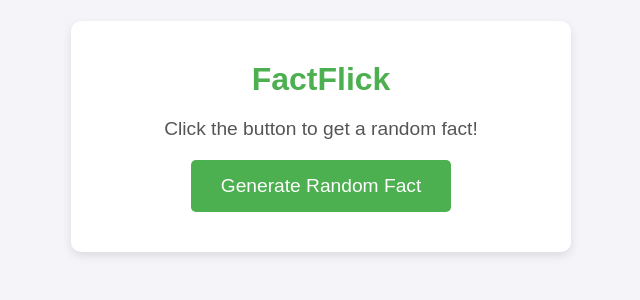
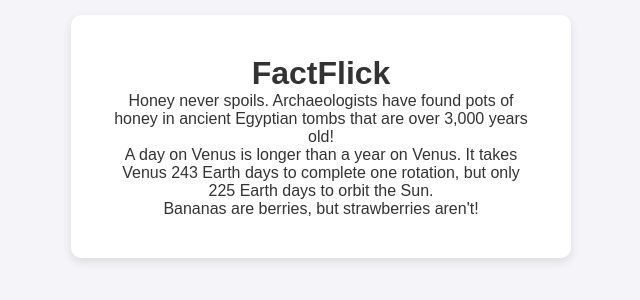
Before and after one commit to RobertoEchCCHS/FactFlick, a plain HTML site: page index.html in a window 1280 px wide. Shown: the part 264-564 px from the top of the page, without its empty margins (319-959 px from the left). Drawn offline with Linux system fonts and the light colour scheme.

Commit message:
Update index.html

```diff
--- a/index.html
+++ b/index.html
@@ -8,17 +8,13 @@
 </head>
 <body class="light-mode">
     <div class="container">
-        <header>
-            <h1>FactFlick</h1>
-        </header>
-        <main>
-            <div class="fact-display">
-                <p id="fact-text">Click the button to get a random fact!</p>
-            </div>
-            <button id="generate-button">Generate Random Fact</button>
-        </main>
+        <h1>FactFlick</h1>
+        <div class="facts">
+            <p class="fact">Honey never spoils. Archaeologists have found pots of honey in ancient Egyptian tombs that are over 3,000 years old!</p>
+            <p class="fact">A day on Venus is longer than a year on Venus. It takes Venus 243 Earth days to complete one rotation, but only 225 Earth days to orbit the Sun.</p>
+            <p class="fact">Bananas are berries, but strawberries aren't!</p>
+            <!-- Add more facts as needed -->
+        </div>
     </div>
-
-    <script src="script.js"></script>
 </body>
 </html>
```
